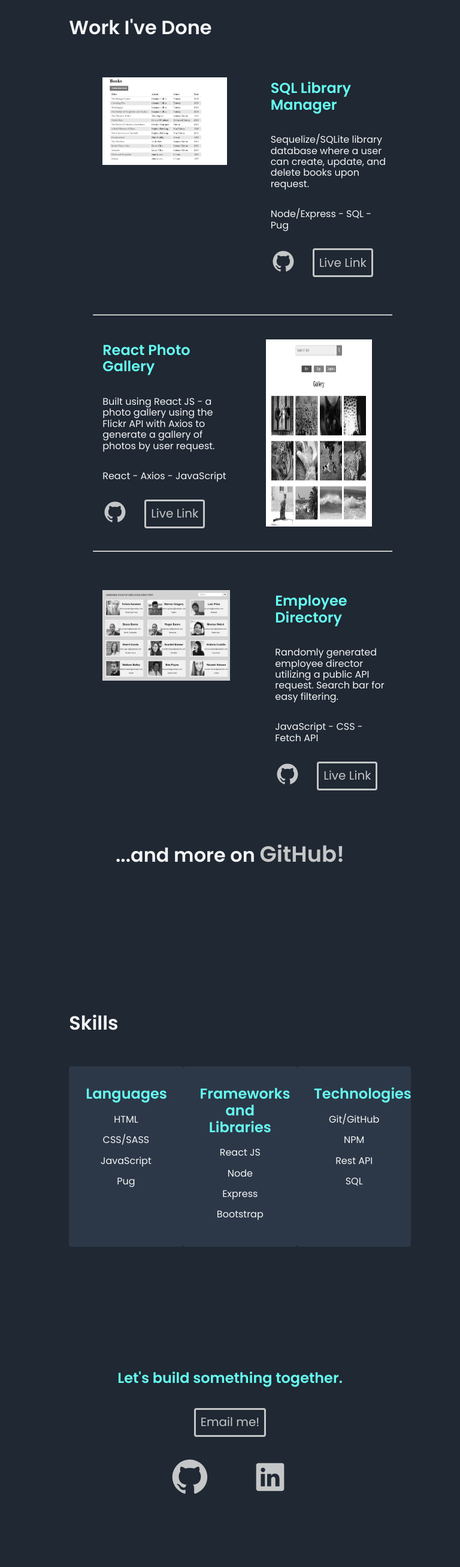
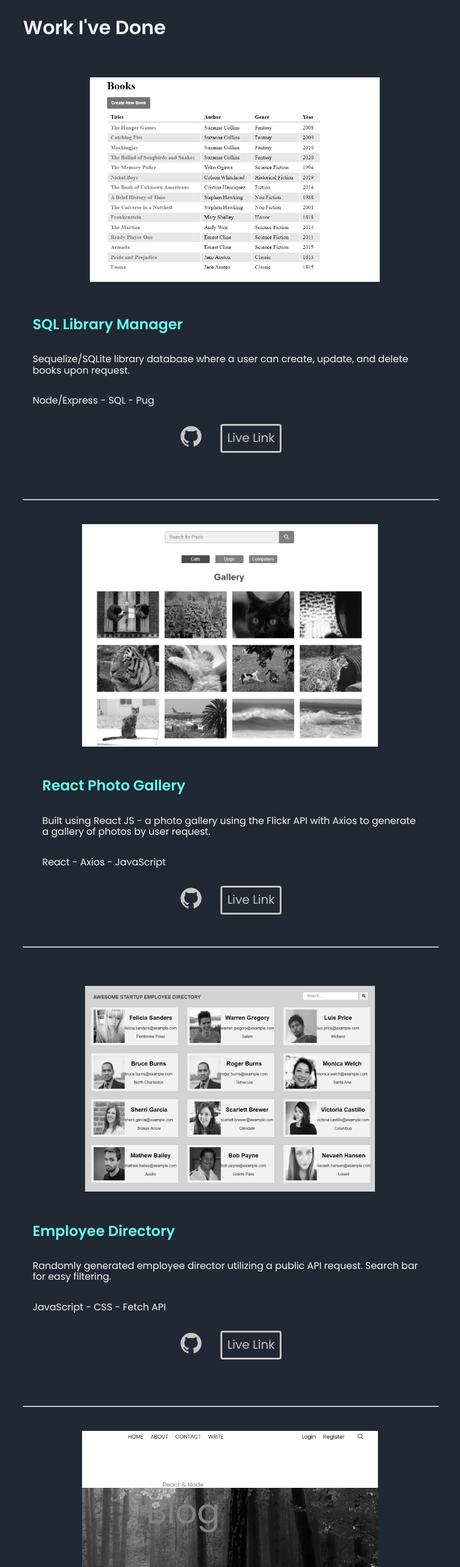
Before and after one commit to gmhartman/gmhartman.github.io, a React (Create React App) app: page / in a window 768 px wide. Shown: the part 1497-4110 px from the top of the page at 60% size. Built offline with nearby package versions, Linux system fonts and the light colour scheme.

Commit message:
resume update and more

```diff
--- a/src/App.css
+++ b/src/App.css
@@ -516,13 +516,17 @@ h2 {
   top: 0;
   width: 100%;
   z-index: 1000;
-  transition: top 0.3s ease-in-out;
+  transition: all 0.3s cubic-bezier(0.4, 0, 0.2, 1);
+  transform: translateZ(0);
   background-color: #1f2833;
   box-shadow: 0 4px 8px #10141a;
+  will-change: transform;
 }
 
 .navbar.hidden {
-  top: -100px;
+  transform: translateY(-100%);
+  transition: all 0.3s ease-in-out;
+
 }
 
 .main-nav > li {
@@ -863,19 +867,40 @@ li > a:visited {
   .projects-wrapper {
     width: 100%;
   }
+  .project-content-wrapper {
+    padding: 1rem;
+  }
+  .links {
+    justify-content: center;
+  }
+  .list-item-2 {
+    flex-direction: column;
+  }
   .projects-ul {
     padding-left: 0;
   }
+  .list-item {
+    display: flex;
+    flex-direction: column;
+  }
   .screenshot-1 {
-    padding-top: 8rem;
+    padding-top: 1rem;
     padding-right: 0;
   }
+  .img1 {
+    text-align: center;
+  }
   .screenshot {
-    padding-top: 8rem;
+    padding: 1rem;
+    margin: 0 auto;
   }
   .screenshot-2 {
     max-height: 30%;
-    padding-top: 7rem;
+    padding: 1rem;
+    width: 80%;
+  }
+  .right-image {
+    justify-content: center;
   }
   .skills-wrapper {
     display: flex;
@@ -898,7 +923,7 @@ li > a:visited {
   }
 }
 
-@media (min-width: 768px) {
+@media (min-width: 577px) and (max-width: 850px) {
   .about-text {
     width: 50%;
   }
@@ -908,4 +933,42 @@ li > a:visited {
   .predsphoto {
     padding-top: 12rem;
   }
+  .projects-wrapper {
+    width: 90%;
+  }
+  .project-content-wrapper {
+    padding: 1rem;
+  }
+  .links {
+    justify-content: center;
+  }
+  .list-item-2 {
+    flex-direction: column;
+  }
+  .projects-ul {
+    padding-left: 0;
+  }
+  .list-item {
+    display: flex;
+    flex-direction: column;
+  }
+  .screenshot-1 {
+    padding-top: 1rem;
+    padding-right: 0;
+  }
+  .img1 {
+    text-align: center;
+  }
+  .screenshot {
+    padding: 1rem;
+    margin: 0 auto;
+  }
+  .screenshot-2 {
+    max-height: 30%;
+    padding: 1rem;
+    width: 75%;
+  }
+  .right-image {
+    justify-content: center;
+  }
 }
--- a/src/components/nav.js
+++ b/src/components/nav.js
@@ -2,6 +2,7 @@ import React from "react";
 import Logo from "../assets/ghlogo.png";
 
 function Nav() {
+
   let prevScroll = window.pageYOffset;
 
   window.onscroll = function () {
--- a/src/components/projects.js
+++ b/src/components/projects.js
@@ -1,7 +1,8 @@
-import React, {useRef, useEffect} from "react";
+import React, { useRef, useEffect } from "react";
 import publicapi from "../projectimages/publicapi.png";
 import reactgallery from "../assets/react-gallery-app.png";
-import sqllibrary from '../assets/sql-library-manager.png';
+import sqllibrary from "../assets/sql-library-manager.png";
+import mernblog from '../assets/mern-blog.png';
 
 function Projects() {
   const ref = useRef(null);
@@ -12,14 +13,14 @@ function Projects() {
       const windowHeight = window.innerHeight;
 
       if (top < windowHeight) {
-        ref.current.classList.add('fade-in');
+        ref.current.classList.add("fade-in");
       }
     };
 
-    window.addEventListener('scroll', handleScroll);
+    window.addEventListener("scroll", handleScroll);
 
     return () => {
-      window.removeEventListener('scroll', handleScroll);
+      window.removeEventListener("scroll", handleScroll);
     };
   }, []);
 
@@ -44,8 +45,8 @@ function Projects() {
             <div className="project-content-wrapper">
               <h2>SQL Library Manager</h2>
               <p>
-                Sequelize/SQLite library database where a user can create, update, and
-                delete books upon request.
+                Sequelize/SQLite library database where a user can create,
+                update, and delete books upon request.
               </p>
               <p>Node/Express - SQL - Pug</p>
               <div className="links">
@@ -137,6 +138,7 @@ function Projects() {
               href="https://gmhartman.github.io/public-api-requests/"
               target="_blank"
               rel="noreferrer"
+              className="bottom-img"
             >
               <img
                 className="screenshot"
@@ -182,8 +184,65 @@ function Projects() {
               </div>
             </div>
           </li>
+          <hr></hr>
+          <li className="list-item-2">
+            <a
+              href="https://mern-blog-gh.netlify.app/"
+              target="_blank"
+              rel="noreferrer"
+              className="right-image"
+            >
+              <img
+                className="screenshot-2"
+                src={mernblog}
+                alt="public API screenshot"
+              ></img>
+            </a>
+            <div className="project-content-wrapper">
+              <h2>MERN Blog</h2>
+              <p>
+                Full stack blog application where a user can create an account,
+                login, and create/edit/delete posts.
+              </p>
+              <p>MongoDB - Express - React - Node</p>
+              <div className="links">
+                <a
+                  href="https://github.com/gmhartman/mern-blog"
+                  target="_blank"
+                  rel="noreferrer"
+                  className="github-svg-project"
+                >
+                  <svg
+                    width="70px"
+                    height="70px"
+                    viewBox="0 0 24 24"
+                    xmlns="http://www.w3.org/2000/svg"
+                    className="project-svg"
+                  >
+                    <title>github</title>
+                    <rect width="24" height="24" fill="none" />
+                    <path d="M12,2A10,10,0,0,0,8.84,21.5c.5.08.66-.23.66-.5V19.31C6.73,19.91,6.14,18,6.14,18A2.69,2.69,0,0,0,5,16.5c-.91-.62.07-.6.07-.6a2.1,2.1,0,0,1,1.53,1,2.15,2.15,0,0,0,2.91.83,2.16,2.16,0,0,1,.63-1.34C8,16.17,5.62,15.31,5.62,11.5a3.87,3.87,0,0,1,1-2.71,3.58,3.58,0,0,1,.1-2.64s.84-.27,2.75,1a9.63,9.63,0,0,1,5,0c1.91-1.29,2.75-1,2.75-1a3.58,3.58,0,0,1,.1,2.64,3.87,3.87,0,0,1,1,2.71c0,3.82-2.34,4.66-4.57,4.91a2.39,2.39,0,0,1,.69,1.85V21c0,.27.16.59.67.5A10,10,0,0,0,12,2Z" />
+                  </svg>
+                </a>
+                <button className="live-link">
+                  <a
+                    href="https://mern-blog-gh.netlify.app/"
+                    target="_blank"
+                    rel="noreferrer"
+                  >
+                    Live Link
+                  </a>
+                </button>
+              </div>
+            </div>
+          </li>
         </ul>
-        <h1 className="projects-end">...and more on <a href='https://github.com/gmhartman' className="bigger-link">GitHub!</a></h1>
+        <h1 className="projects-end">
+          ...and more on{" "}
+          <a href="https://github.com/gmhartman" className="bigger-link">
+            GitHub!
+          </a>
+        </h1>
       </div>
     </div>
   );
--- a/src/components/skills.js
+++ b/src/components/skills.js
@@ -38,6 +38,7 @@ function Skills() {
             <p>React JS</p>
             <p>Node</p>
             <p>Express</p>
+            <p>Mongo DB</p>
             <p>Bootstrap</p>
           </div>
           <div className="tech-card">
--- a/src/components/start.js
+++ b/src/components/start.js
@@ -48,7 +48,7 @@ function Start() {
           Thanks for stopping by.
         </h2>
         <a
-          href="https://drive.google.com/file/d/1wvIYfrkoQ7c9kUkjQYOLWNWECUhIMum8/view?usp=share_link"
+          href="https://docs.google.com/document/d/1TQmTZQbzHHWqzDCQ5luPeoxJOb_KYrLl/edit?usp=share_link&ouid=116712014272766521683&rtpof=true&sd=true"
           target="_blank"
           rel="noreferrer"
         >
```
Also changed, not shown: src/assets/mern-blog.png (added).
